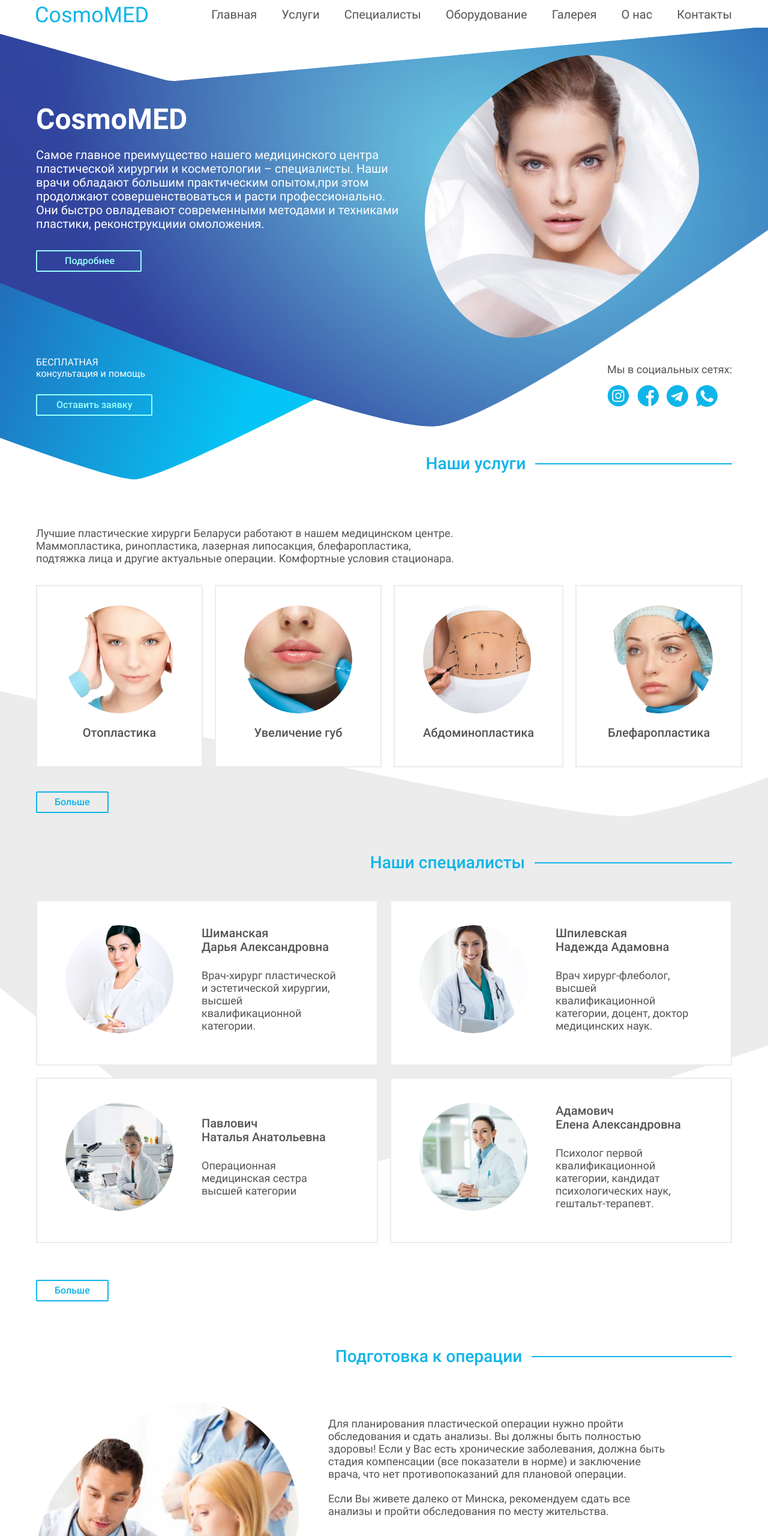
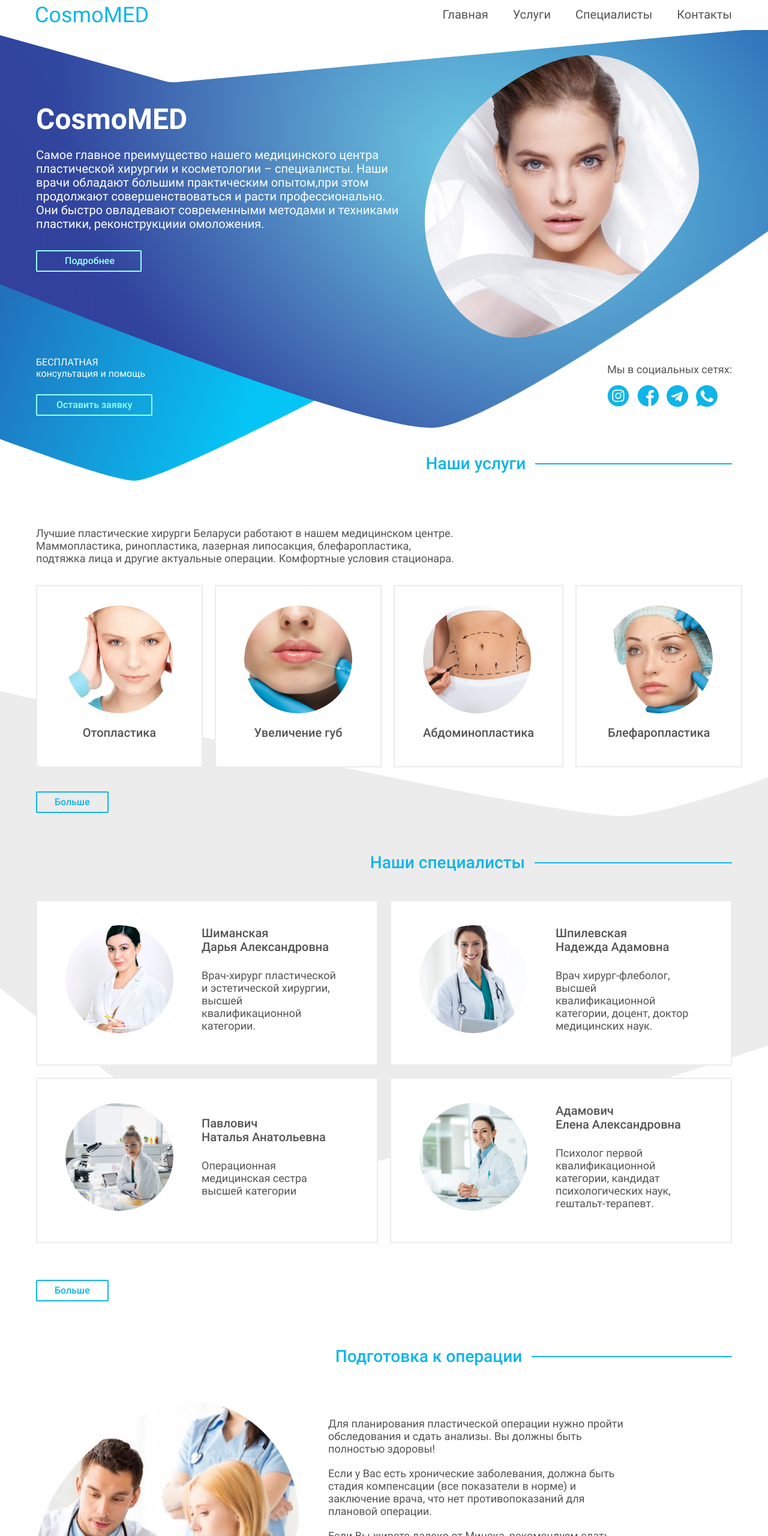
Before and after one commit to JimakPasha/CosmoMED_app, a website: page app/index.html in a window 1280 px wide. Shown: the top 2560 px of the page at 60% size. Drawn offline with nearby package versions, Linux system fonts and the light colour scheme; files that its build step writes are made by us from their sources.

Commit message:
added menu fixed

```diff
--- a/app/index.html
+++ b/app/index.html
@@ -11,47 +11,32 @@
 
 <body>
 
-  <header class="header">
-    <div class="container-bg header__container-bg">
+  <header class="header" id="home">
+    <div class="header__top">
       <div class="container">
-        <div class="header__top">
+        <div class="header__top-inner">
           <a class="logo" href="#">
             <img class="logo__img" src="images/logo.svg" alt="лого">
           </a>
           <nav class="menu">
             <ul class="menu__list">
               <li class="menu__list-item">
-                <a class="menu__list-link" href="#">
+                <a class="menu__list-link" href="#home">
                   Главная
                 </a>
               </li>
               <li class="menu__list-item">
-                <a class="menu__list-link" href="#">
+                <a class="menu__list-link" href="#services">
                   Услуги
                 </a>
               </li>
               <li class="menu__list-item">
-                <a class="menu__list-link" href="#">
+                <a class="menu__list-link" href="#specialists">
                   Специалисты
                 </a>
               </li>
               <li class="menu__list-item">
-                <a class="menu__list-link" href="#">
-                  Оборудование
-                </a>
-              </li>
-              <li class="menu__list-item">
-                <a class="menu__list-link" href="#">
-                  Галерея
-                </a>
-              </li>
-              <li class="menu__list-item">
-                <a class="menu__list-link" href="#">
-                  О нас
-                </a>
-              </li>
-              <li class="menu__list-item">
-                <a class="menu__list-link" href="#">
+                <a class="menu__list-link" href="#footer">
                   Контакты
                 </a>
               </li>
@@ -59,6 +44,8 @@
           </nav>
         </div>
       </div>
+    </div>
+    <div class="container-bg header__container-bg">
       <div class="container">
         <div class="header__content">
           <div class="header__content-item">
@@ -141,7 +128,7 @@
 
   <div class="container-bg decoration__container-bg">
 
-    <section class="services">
+    <section class="services" id="services">
       <div class="container">
         <div class="title-wrapper services__title-wrapper">
           <h3 class="title services__title">
@@ -186,7 +173,7 @@
       </div>
     </section>
 
-    <section class="specialists">
+    <section class="specialists" id="specialists">
       <div class="container">
         <div class="title-wrapper">
           <h3 class="title specialists__title">
@@ -276,7 +263,10 @@
           <p class="preparation__content-text">
             Для планирования пластической операции нужно
             пройти обследования и сдать анализы. Вы должны быть
-            полностью здоровы! Если у Вас есть хронические
+            полностью здоровы!
+          </p>
+          <p class="preparation__content-text">
+            Если у Вас есть хронические
             заболевания, должна быть стадия компенсации
             (все показатели в норме) и заключение врача, что
             нет противопоказаний для плановой операции.
@@ -293,7 +283,7 @@
     </div>
   </section>
 
-  <footer class="footer">
+  <footer class="footer" id="footer">
     <div class="container-bg footer__container-bg">
       <div class="container">
         <div class="footer__inner">
--- a/app/js/main.js
+++ b/app/js/main.js
@@ -1,3 +1,9 @@
 $(function () {
+  $('.menu a').on('click', function(e){
+    e.preventDefault();
+    var id = $(this).attr('href'),
+    top = $(id).offset().top;
+    $('body,html').animate({ scrollTop: top}, 500);
+  });
 
 });
--- a/app/scss/style.scss
+++ b/app/scss/style.scss
@@ -5,16 +5,25 @@
 
 .header{
   &__top{
+    position: fixed;
+    top: 0;
+    left: 0;
+    right: 0;
+    z-index: 999;
+    background-color: #fff;
+  }
+  &__container-bg{
+    margin-top: 50px;
+    background-image: url(../images/header-bg.svg);
+    background-repeat: no-repeat;
+    background-size: cover;
+    background-position: 50% 21%;
+  }
+  &__top-inner{
     padding: 11px 0 12px;
     display: flex;
     justify-content: space-between;
     align-items: center;
-  }
-  &__container-bg{
-    background-image: url(../images/header-bg.svg);
-    background-repeat: no-repeat;
-    background-size: cover;
-    background-position: 50% 7%;
   }
   &__content{
     display: flex;
@@ -245,13 +254,11 @@
     margin-top: 25px;
   }
   &__content-text{
-    max-width: 570px;
-    margin-bottom: 74px;
-    &:first-child{
-      margin-bottom: 20px;
-    }
+    max-width: 502px;
+    margin-bottom: 20px;
   }
   &__content-link{
+    margin-top: 44px;
     @extend %btn;
     padding: 8px 28px;
   }
```
Also changed, not shown: app/js/main.min.js.
